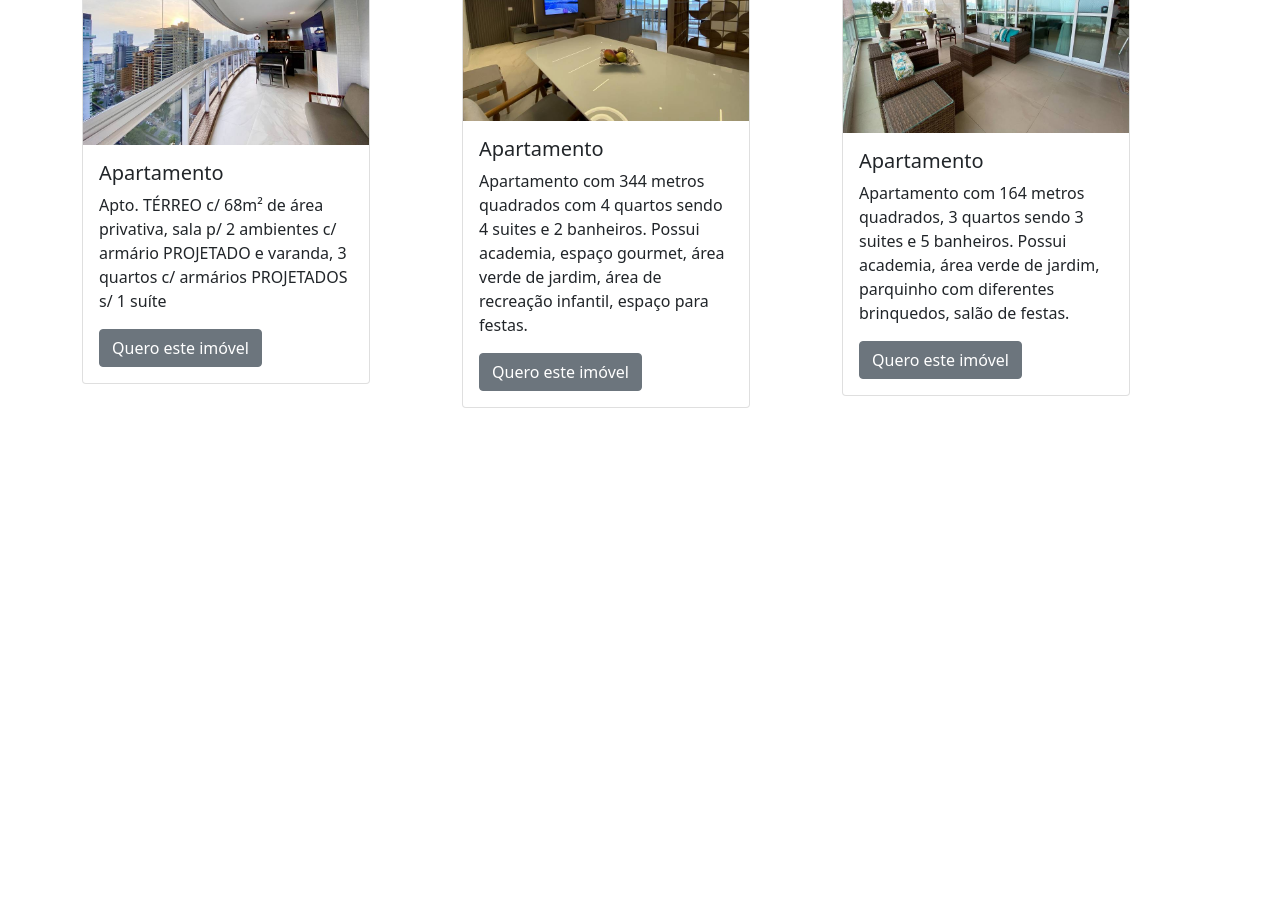
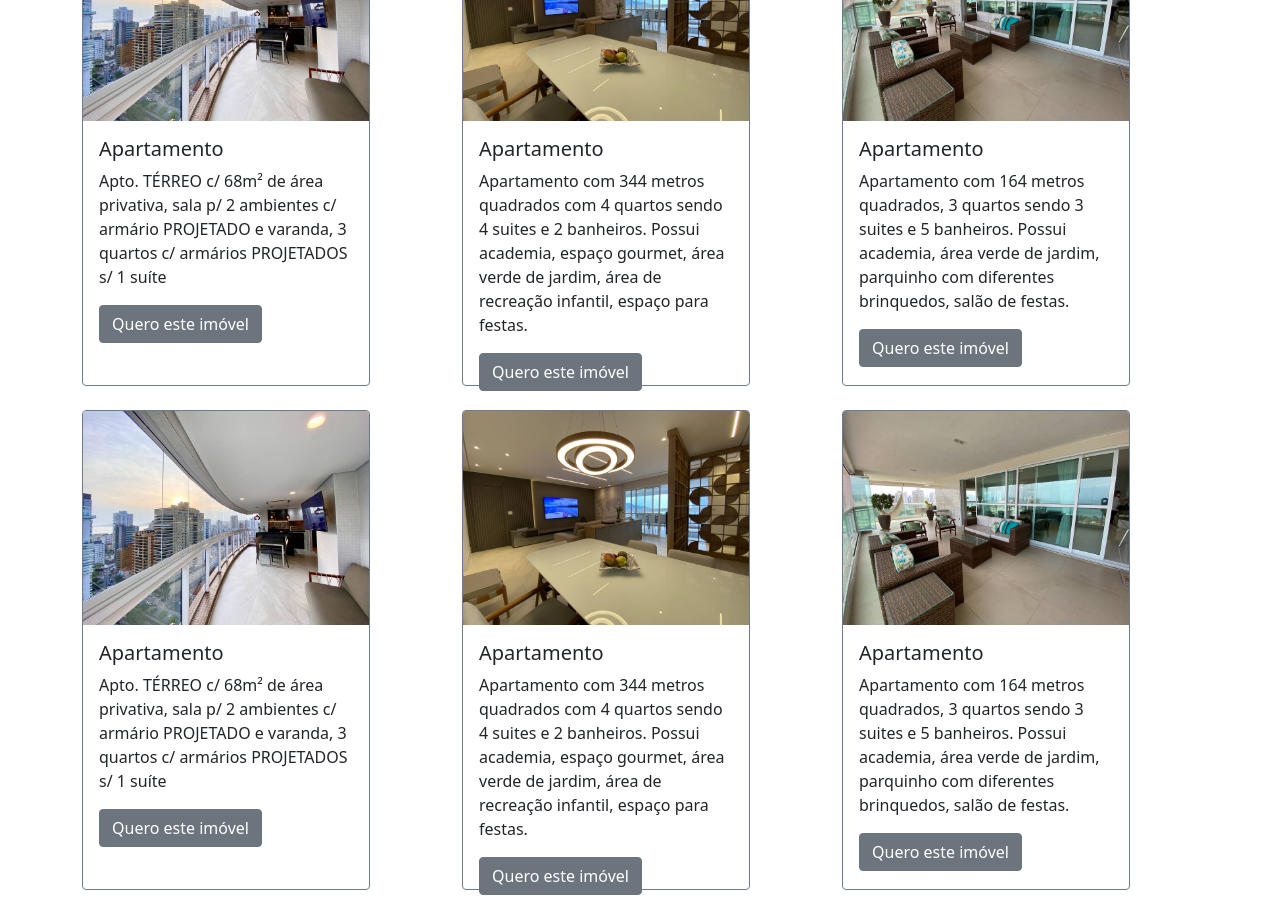
Before and after one commit to marcoscapiberibe/imobiliaria-react, a React (Create React App) app: page / in a window 1280 px wide. Shown: the part 720-1631 px from the top of the page. Before the commit the page ends 1128 px from the top, so only its background shows below. Built offline with nearby package versions, Linux system fonts and the light colour scheme.

Commit message:
correção de alinhamento dos cards
correção de alinhamento dos cards

```diff
--- a/src/components/CardImovel/CardImovel.css
+++ b/src/components/CardImovel/CardImovel.css
@@ -1,6 +1,25 @@
-/* .card--row {
-    display: flex;
-    flex-direction: row;
-    justify-content: center;
+.card--row {
     align-items: center;
-} */
+}
+
+.card--estilo {
+    max-width: 18rem;
+    height: 30rem;
+    border-color: rgb(109, 123, 138);
+}
+
+/* Responsividade */
+@media (max-width: 768px) {
+    .card--row {
+        display: flex;
+        flex-direction: column;
+        align-items: center;
+        justify-content: center;
+
+    }
+}
+.card--estilo {
+    max-width: 18rem;
+    height: 30rem;
+    border-color: rgb(109, 123, 138);
+}
--- a/src/components/CardImovel/index.jsx
+++ b/src/components/CardImovel/index.jsx
@@ -12,11 +12,11 @@ import CardImovel03 from '../CardImovel/Card03.jpg';
 
 function CardImovel() {
     return (
-        <Container>
-        <Row xs={1} md={3} className="g-4 justify-content-center align-items-center">
+        <Container className='card--row'>
+        <Row xs={1} md={3} className="g-4 justify-content-center align-items-center card--row">
 
             <Col>
-                <Card style={{ width: '18rem' }}>
+                <Card style={{ width: '18rem'}} className="card--estilo">
                     <Card.Img variant="top" src={CardImovel01} />
                     <Card.Body>
                         <Card.Title>Apartamento</Card.Title>
@@ -29,7 +29,7 @@ function CardImovel() {
             </Col>
 
             <Col>
-                <Card style={{ width: '18rem' }}>
+                <Card style={{ width: '18rem' }} className="card--estilo">
                     <Card.Img variant="top" src={CardImovel02} />
                     <Card.Body>
                         <Card.Title>Apartamento</Card.Title>
@@ -42,7 +42,46 @@ function CardImovel() {
             </Col>
 
             <Col>
-                <Card style={{ width: '18rem' }}>
+                <Card style={{ width: '18rem' }}  className="card--estilo">
+                    <Card.Img variant="top" src={CardImovel03} />
+                    <Card.Body>
+                        <Card.Title>Apartamento</Card.Title>
+                        <Card.Text>
+                            Apartamento com 164 metros quadrados, 3 quartos sendo 3 suites e 5 banheiros. Possui academia, área verde de jardim, parquinho com diferentes brinquedos, salão de festas.
+                        </Card.Text>
+                        <Button variant="secondary">Quero este imóvel</Button>
+                    </Card.Body>
+                </Card>
+            </Col>
+
+            <Col>
+                <Card style={{ width: '18rem' }} className="card--estilo">
+                    <Card.Img variant="top" src={CardImovel01} />
+                    <Card.Body>
+                        <Card.Title>Apartamento</Card.Title>
+                        <Card.Text>
+                            Apto. TÉRREO c/ 68m² de área privativa, sala p/ 2 ambientes c/ armário PROJETADO e varanda, 3 quartos c/ armários PROJETADOS s/ 1 suíte
+                        </Card.Text>
+                        <Button variant="secondary">Quero este imóvel</Button>
+                    </Card.Body>
+                </Card>
+            </Col>
+
+            <Col>
+                <Card style={{ width: '18rem' }} className="card--estilo">
+                    <Card.Img variant="top" src={CardImovel02} />
+                    <Card.Body>
+                        <Card.Title>Apartamento</Card.Title>
+                        <Card.Text>
+                            Apartamento com 344 metros quadrados com 4 quartos sendo 4 suites e 2 banheiros. Possui academia, espaço gourmet, área verde de jardim, área de recreação infantil, espaço para festas.
+                        </Card.Text>
+                        <Button variant="secondary">Quero este imóvel</Button>
+                    </Card.Body>
+                </Card>
+            </Col>
+
+            <Col>
+                <Card style={{ width: '18rem' }} className="card--estilo">
                     <Card.Img variant="top" src={CardImovel03} />
                     <Card.Body>
                         <Card.Title>Apartamento</Card.Title>
```
